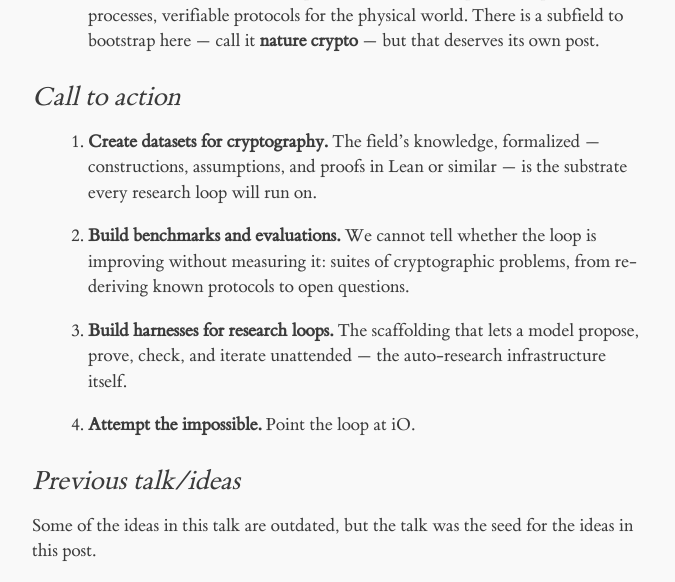
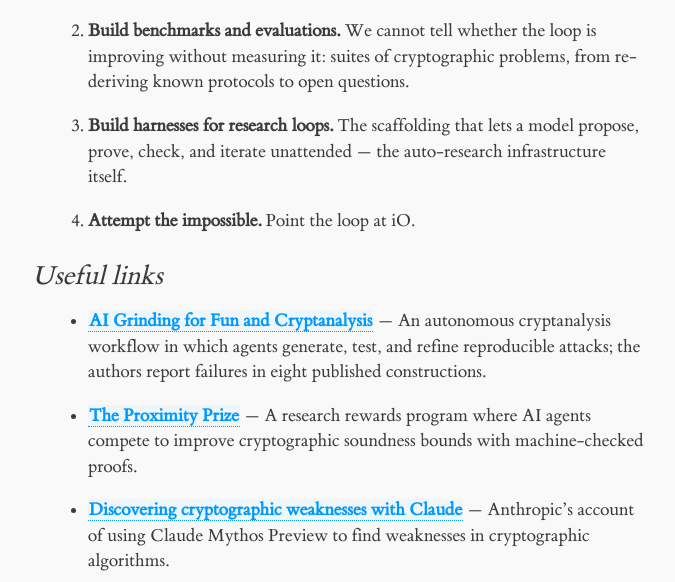
Before and after one commit to nicola/nicola.github.io, a Jekyll site: the page built from _posts/2026-07-06-generative-cryptography.md, in a window 1280 px wide and 1400 px high, scrolled down 4866 px, cut to the strip 0-582 px from the top of the window. Shown: the whole strip, without its empty margins (128-803 px from the left). Built offline with Jekyll 4.4.1, drawn with Linux system fonts in a browser that asks for light colours; some of the changed text lies outside the part shown.

Commit message:
Site updated at 2026-08-26 06:54:32 UTC

```diff
--- a/_posts/2026-07-06-generative-cryptography.md
+++ b/_posts/2026-07-06-generative-cryptography.md
@@ -61,7 +61,7 @@
 
 <p>Fields like SNARKs have improved by orders of magnitude over the past decade — but every one of those improvements was the outcome of scarce, expensive engineering hours: new constructions, refinements to existing ones, hardware speedups for hash functions, better circuits, tighter implementations.</p>
 
-<p>If AI can reason about cryptography, this entire surface becomes a target. Point a model at each deployed cryptographic protocol — its theory, its implementation, its hardware path — and let it grind: prove an optimization sound, benchmark it, keep it or discard it, repeat. None of this requires new science; it requires the loop.</p>
+<p>If AI can reason about cryptography, this entire surface becomes a target. Point a model at each deployed cryptographic protocol — its theory, its implementation, its hardware path — and let it grind: prove an optimization sound, benchmark it, keep it or discard it, repeat. None of this requires new science; it requires the loop.<label for="mn-gc-related" class="margin-toggle">&#8853;</label><input type="checkbox" id="mn-gc-related" class="margin-toggle"/><span class="marginnote"><strong>Related work</strong><br><br><a href="https://arxiv.org/abs/2608.21986"><em>AI Grinding for Fun and Cryptanalysis</em></a> — an autonomous workflow producing reproducible attacks and exact witnesses.<br><br><a href="https://better.codes/">The Proximity Prize</a> — agents improving cryptographic soundness bounds with machine-checked proofs.<br><br><a href="https://www.anthropic.com/research/discovering-cryptographic-weaknesses">Discovering cryptographic weaknesses with Claude</a> — Anthropic’s account of Claude Mythos Preview finding weaknesses in cryptographic algorithms.<br><br><a href="https://zk.golf/">zkGolf</a> — cheaper zero-knowledge circuits proved correct in Lean 4.</span></p>
 
 <figure class="autoresearch-graph" aria-labelledby="autoresearch-title autoresearch-caption">
   <div class="autoresearch-heading">
@@ -173,6 +173,15 @@
   <li><strong>Attempt the impossible.</strong> Point the loop at iO.</li>
 </ol>
 
+<h2 id="useful-links">Useful links</h2>
+
+<ul>
+  <li><a href="https://arxiv.org/abs/2608.21986"><strong>AI Grinding for Fun and Cryptanalysis</strong></a> — An autonomous cryptanalysis workflow in which agents generate, test, and refine reproducible attacks; the authors report failures in eight published constructions.</li>
+  <li><a href="https://better.codes/"><strong>The Proximity Prize</strong></a> — A research rewards program where AI agents compete to improve cryptographic soundness bounds with machine-checked proofs.</li>
+  <li><a href="https://www.anthropic.com/research/discovering-cryptographic-weaknesses"><strong>Discovering cryptographic weaknesses with Claude</strong></a> — Anthropic’s account of using Claude Mythos Preview to find weaknesses in cryptographic algorithms.</li>
+  <li><a href="https://zk.golf/"><strong>zkGolf</strong></a> — A competition to build cheaper zero-knowledge circuits while proving their correctness against a specification in Lean 4.</li>
+</ul>
+
 <h2 id="previous-talk-ideas">Previous talk/ideas</h2>
 
 <p>Some of the ideas in this talk are outdated, but the talk was the seed for the ideas in this post.</p>
--- a/css/tufte.scss
+++ b/css/tufte.scss
@@ -480,7 +480,7 @@
 // Autoresearch benchmark visualization in Generative Cryptography
 .autoresearch-graph{
   box-sizing: border-box;
-  width: 90%;
+  width: 55%;
   margin: 2.8rem 0 3.2rem;
   padding: 1.4rem 1.6rem 1.2rem;
   border: 1px solid rgba($border-color, 0.22);
```
